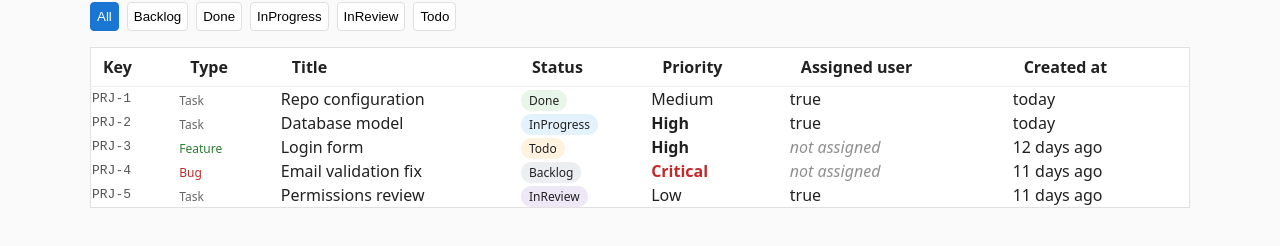
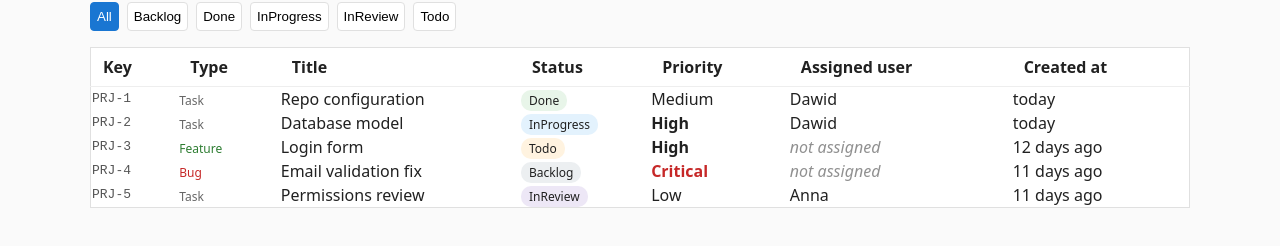
Before and after one commit to DevHotBuild/MiniJiraWeb, an Angular app: page / in a window 1280 px wide. Shown: the part 126-372 px from the top of the page. Built offline with nearby package versions, Linux system fonts and the light colour scheme.

Commit message:
fix: issue assignee

```diff
--- a/src/app/issues/issue-row/issue-row.component.html
+++ b/src/app/issues/issue-row/issue-row.component.html
@@ -34,7 +34,7 @@
 </td>
 
 <td>
-  @if (issue().assign !== null; as assignee) {
+  @if (issue().assign; as assignee) {
     {{ assignee }}
   } @else {
     <em class="muted">not assigned</em>
```
